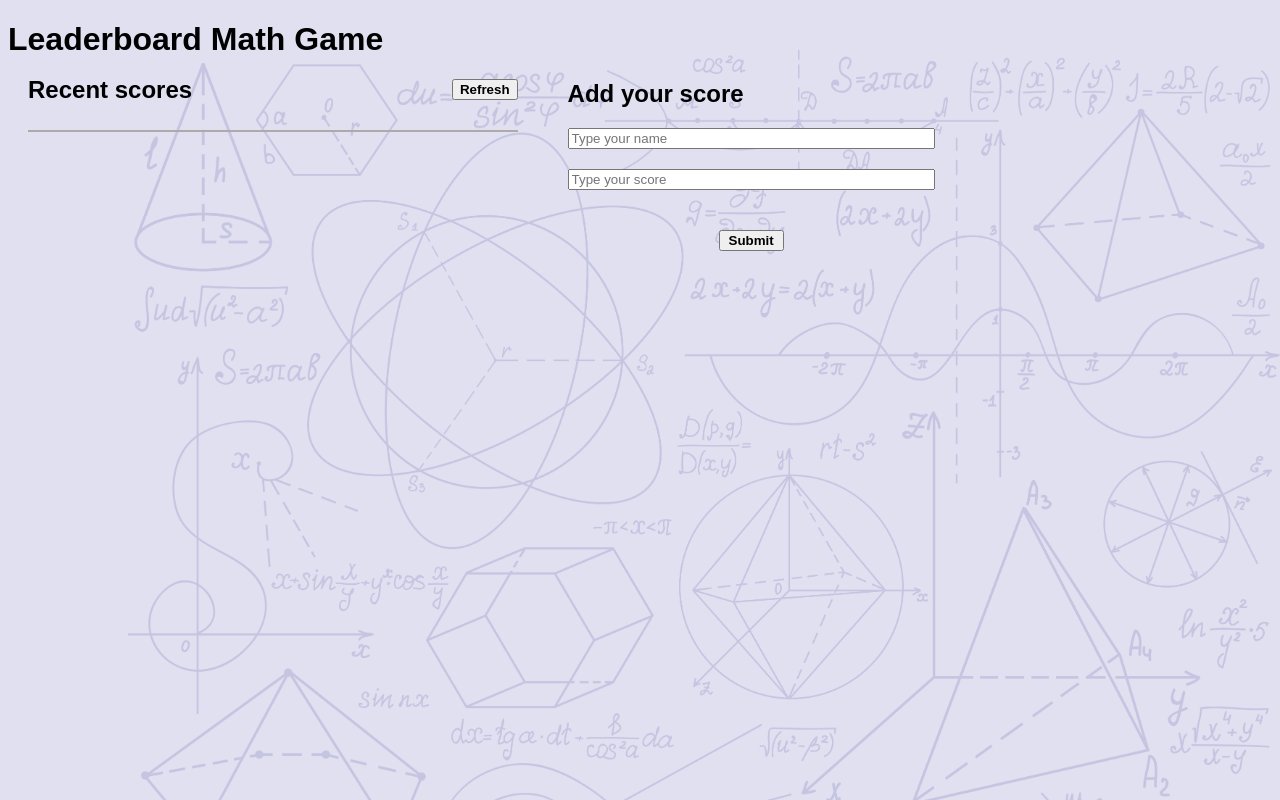
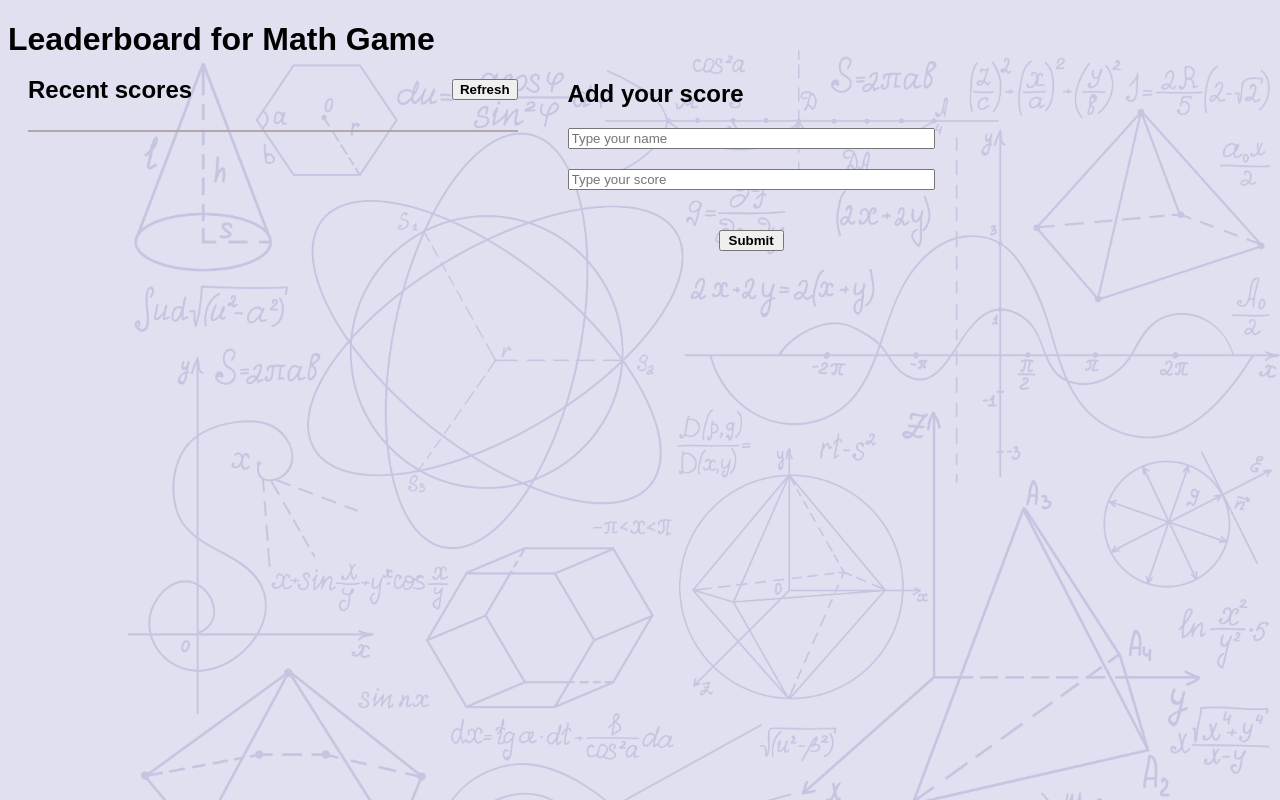
Before and after one commit to DarioAlessioR/leaderboard2, a website built with webpack: page src/index.html in a window 1280 px wide. Built offline with nearby package versions, Linux system fonts and the light colour scheme; no server answers.

Commit message:
Update page title

```diff
--- a/src/index.html
+++ b/src/index.html
@@ -9,7 +9,7 @@
   </head>
 
   <body>
-    <h1>Leaderboard Math Game</h1>
+    <h1>Leaderboard for Math Game</h1>
 
     <div id="total">
 
```
